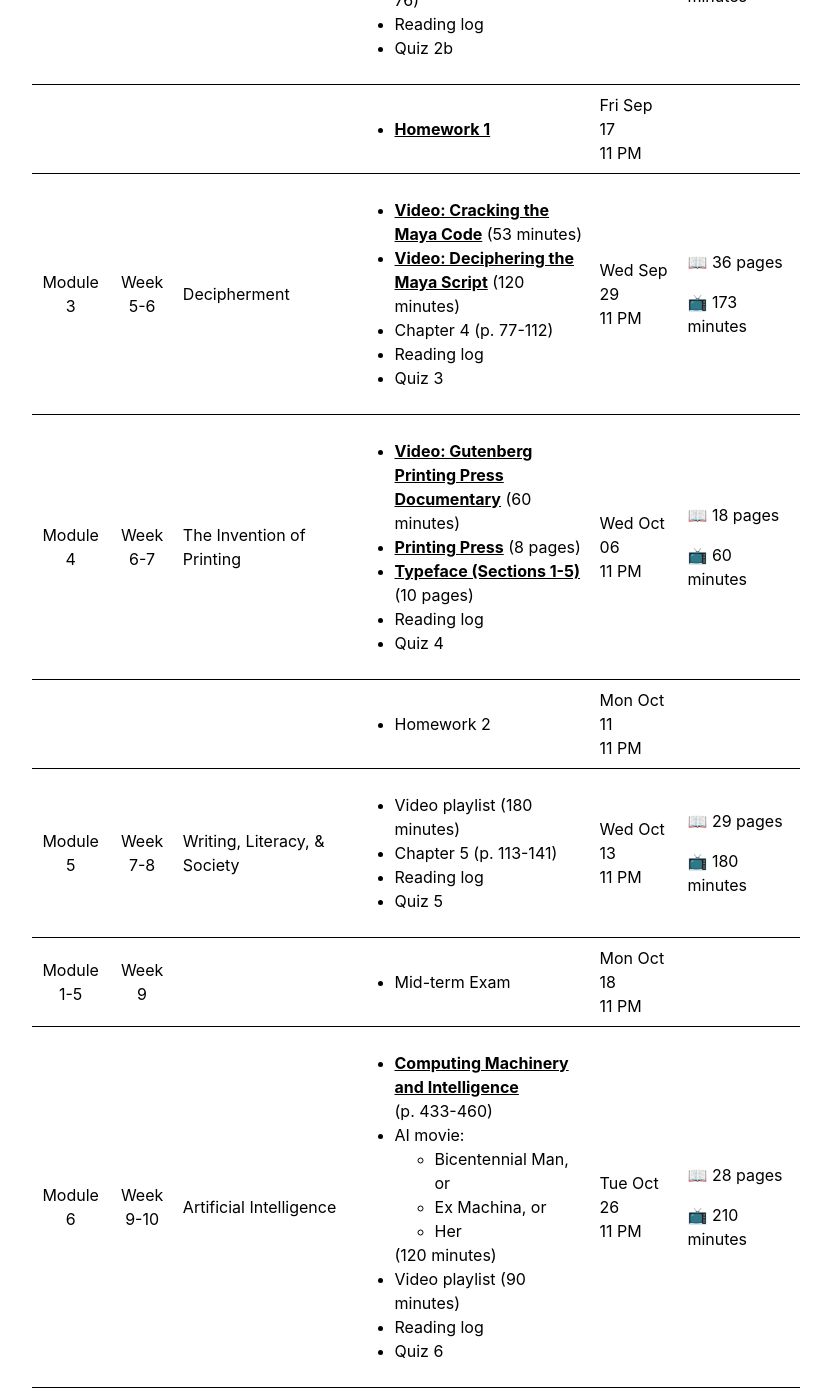
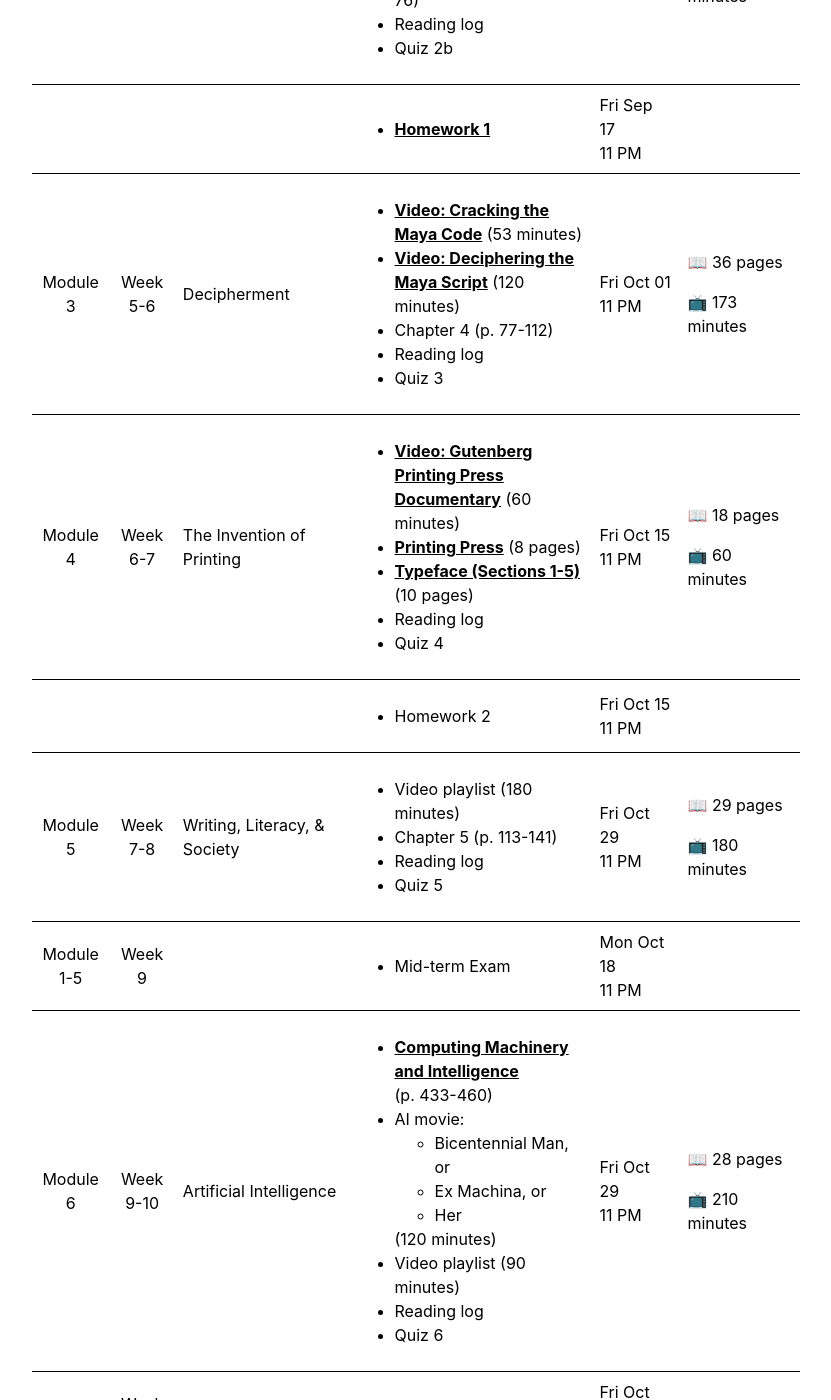
Before and after one commit to 2022-Spring-LING-270/2022-Spring-LING-270.github.io, a Jekyll site: the page built from schedule.md, in a window 1280 px wide and 1400 px high, scrolled down 1391 px. Shown: the whole window, without its empty margins (224-1055 px from the left). Built offline with Jekyll 4.4.1, drawn with Linux system fonts in a browser that asks for light colours.

Commit message:
Update schedule.yaml

```diff
--- a/_data/schedule.yaml
+++ b/_data/schedule.yaml
@@ -171,7 +171,7 @@
 -
   module: "3"
   week: "5-6"
-  date: "2021-09-29 23:59 CDT"
+  date: "2021-10-01 23:59 CDT"
   title: "Decipherment"
   reading:
     -
@@ -200,7 +200,7 @@
 -
   module: "4"
   week: "6-7"
-  date: "2021-10-06 23:59 CDT"
+  date: "2021-10-15 23:59 CDT"
   title: "The Invention of Printing"
   reading:
     -
@@ -228,14 +228,14 @@
     -
      title: "Quiz 4"
 -
-  date: "2021-10-11 23:59 CDT"
+  date: "2021-10-15 23:59 CDT"
   reading:
     -
      title: "Homework 2"
 -
   module: "5"
   week: "7-8"
-  date: "2021-10-13 23:59 CDT"
+  date: "2021-10-29 23:59 CDT"
   title: "Writing, Literacy, & Society"
   reading:
     -
@@ -264,7 +264,7 @@
 -
   module: "6"
   week: "9-10"
-  date: "2021-10-26 23:59 CDT"
+  date: "2021-10-29 23:59 CDT"
   title: "Artificial Intelligence"
   reading:
     -
@@ -393,7 +393,7 @@
 -
   module: "9"
   week: "16"
-  date: "2021-12-08 23:59 CST"
+  date: "2021-12-10 23:59 CST"
   reading:
     -
      author: Sproat
```
